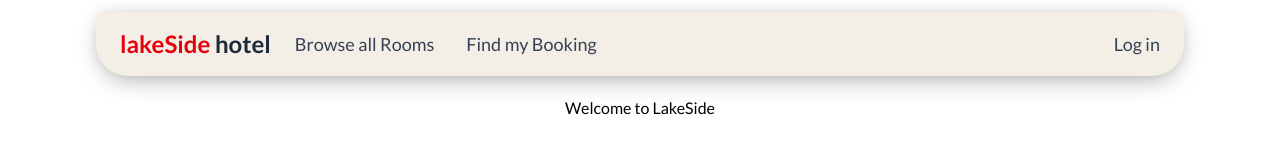
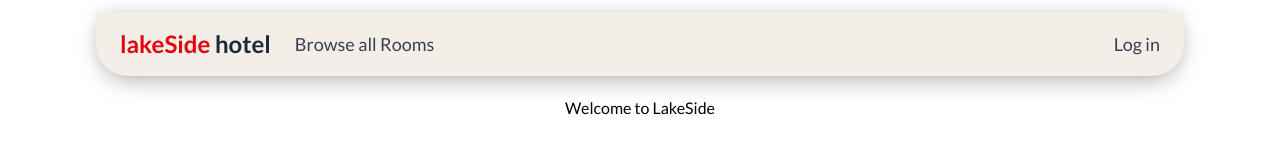
Before and after one commit to Al3k5a24/LakeSide-FrontEnd, a React (Vite) app: page / in a window 1280 px wide. Shown: the top 160 px of the page. Built offline with nearby package versions, Linux system fonts and the light colour scheme.

Commit message:
Added conditional function based on auth status

```diff
--- a/src/components/layout/NavBar.jsx
+++ b/src/components/layout/NavBar.jsx
@@ -11,7 +11,6 @@ const NavBar = () => {
     fullName: "",
     email: ""
   });
-  const navigate = useNavigate();
   const location = useLocation();
 
   //when on login or register page, we want to hide navbar so it is not visible
@@ -89,9 +88,10 @@ const NavBar = () => {
       </NavLink>
     */}
 
-     <NavLink
+    {/* if user is logged in, show Find my Booking link */}
+      <NavLink
       to="/my-booking"
-      className="block text-gray-700 hover:text-red-500 transition-colors">
+      className={isUserAuth ? `block text-gray-700 hover:text-red-500 transition-colors` : `hidden`}>
       Find my Booking
     </NavLink>
 
```
